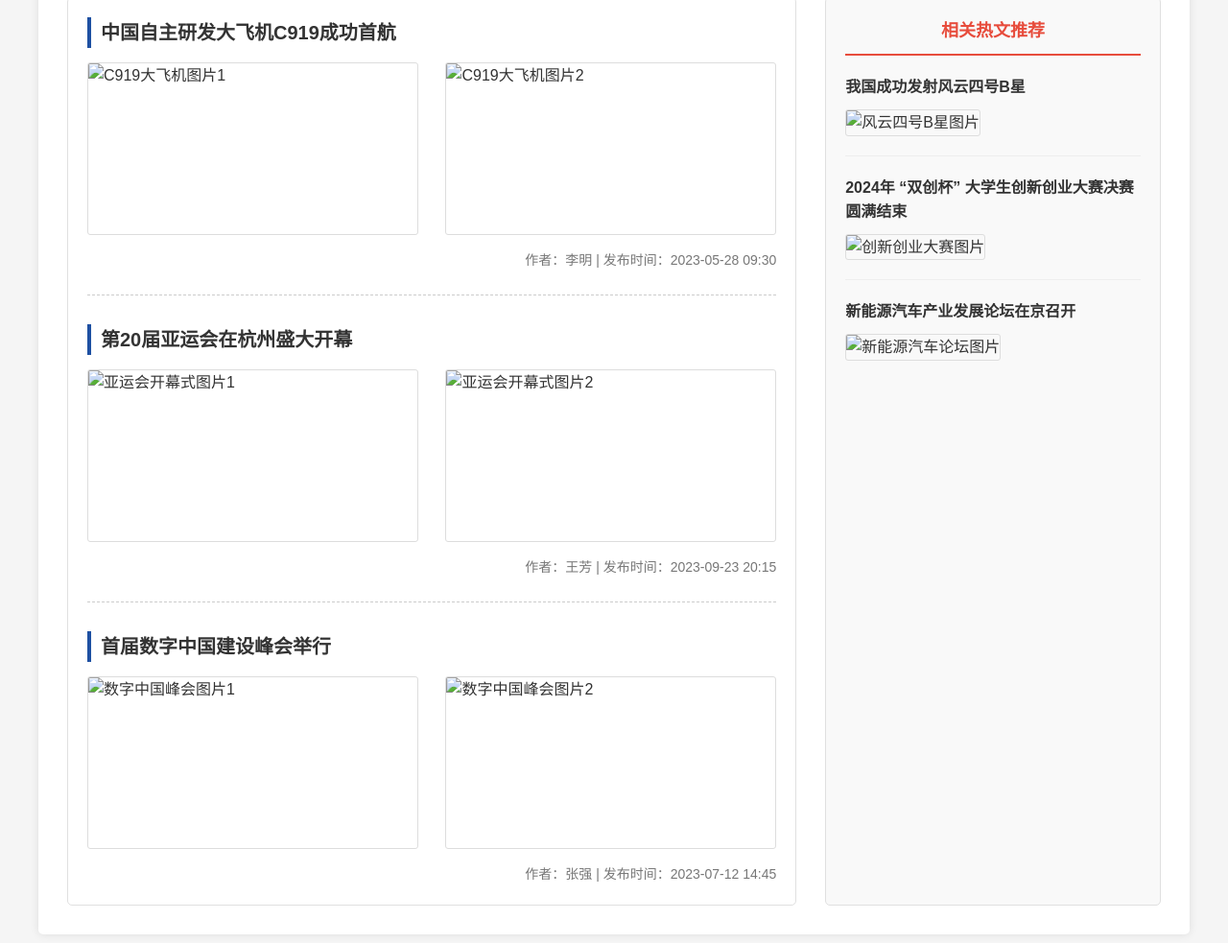
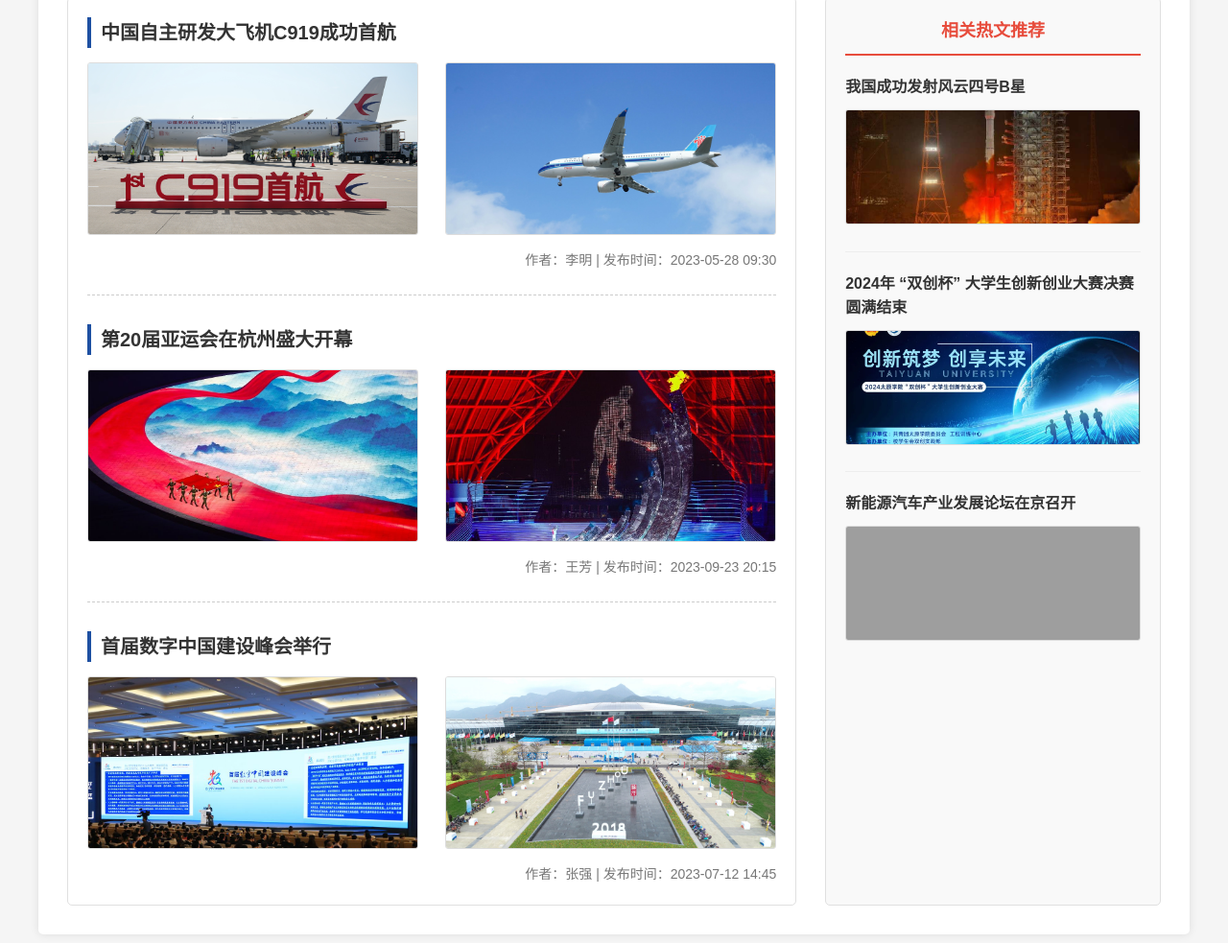
Before and after one commit to Zziks-031025/lab4_2, a plain HTML site: page index.html in a window 1280 px wide. Shown: the part 167-1150 px from the top of the page at 96% size. Drawn offline with Linux system fonts and the light colour scheme; the site is published under a folder, as on GitHub Pages, so addresses that start at the root find nothing.

Commit message:
Update index.html

```diff
--- a/index.html
+++ b/index.html
@@ -22,8 +22,8 @@
                 <div class="news-item">
                     <h4 class="news-title">中国自主研发大飞机C919成功首航</h4>
                     <div class="news-images">
-                        <img src="/c919_1.png" alt="C919大飞机图片1">
-                        <img src="/c919_2.jpeg" alt="C919大飞机图片2">
+                        <img src="c919_1.png" alt="C919大飞机图片1">
+                        <img src="c919_2.jpeg" alt="C919大飞机图片2">
                     </div>
                     <p class="author-info">作者：李明 | 发布时间：2023-05-28 09:30</p>
                 </div>
@@ -32,8 +32,8 @@
                 <div class="news-item">
                     <h4 class="news-title">第20届亚运会在杭州盛大开幕</h4>
                     <div class="news-images">
-                        <img src="/yuh_1.jpeg" alt="亚运会开幕式图片1">
-                        <img src="/yuh_2.jpeg" alt="亚运会开幕式图片2">
+                        <img src="yuh_1.jpeg" alt="亚运会开幕式图片1">
+                        <img src="yuh_2.jpeg" alt="亚运会开幕式图片2">
                     </div>
                     <p class="author-info">作者：王芳 | 发布时间：2023-09-23 20:15</p>
                 </div>
@@ -42,8 +42,8 @@
                 <div class="news-item">
                     <h4 class="news-title">首届数字中国建设峰会举行</h4>
                     <div class="news-images">
-                        <img src="/szfh_1.jpeg" alt="数字中国峰会图片1">
-                        <img src="/szfh_2.jpg" alt="数字中国峰会图片2">
+                        <img src="szfh_1.jpeg" alt="数字中国峰会图片1">
+                        <img src="szfh_2.jpg" alt="数字中国峰会图片2">
                     </div>
                     <p class="author-info">作者：张强 | 发布时间：2023-07-12 14:45</p>
                 </div>
@@ -56,19 +56,19 @@
                 <!-- 热点新闻1 -->
                 <div class="hot-news-item">
                     <a href="https://baijiahao.baidu.com/s?id=1701496773867677269&wfr=spider&for=pc" target="_blank" class="hot-news-link">我国成功发射风云四号B星</a>
-                    <img src="/fy4h_1.jpg" alt="风云四号B星图片">
+                    <img src="fy4h_1.jpg" alt="风云四号B星图片">
                 </div>
 
                 <!-- 热点新闻2 -->
                 <div class="hot-news-item">
                     <a href="https://mp.weixin.qq.com/s?__biz=MzAxNDU4Mjk4Mg==&mid=2651485749&idx=1&sn=3645455944eb16ff400b218afec2b3a0&chksm=81f2fb8c837959c32071ca7a43b176a0cbaf10006b4f4178155edd753731a3b428c1aa7d4e72&scene=27"  target="_blank" class="hot-news-link">2024年 “双创杯” 大学生创新创业大赛决赛圆满结束</a>
-                    <img src="/SCB.jpg" alt="创新创业大赛图片">
+                    <img src="SCB.jpg" alt="创新创业大赛图片">
                 </div>
 
                 <!-- 热点新闻3 -->
                 <div class="hot-news-item">
                     <a href="https://baijiahao.baidu.com/s?id=1828346032916419004&wfr=spider&for=pc" target="_blank" class="hot-news-link">新能源汽车产业发展论坛在京召开</a>
-                    <img src="/dianche.png" alt="新能源汽车论坛图片">
+                    <img src="dianche.png" alt="新能源汽车论坛图片">
                 </div>
             </div>
         </div>
```
